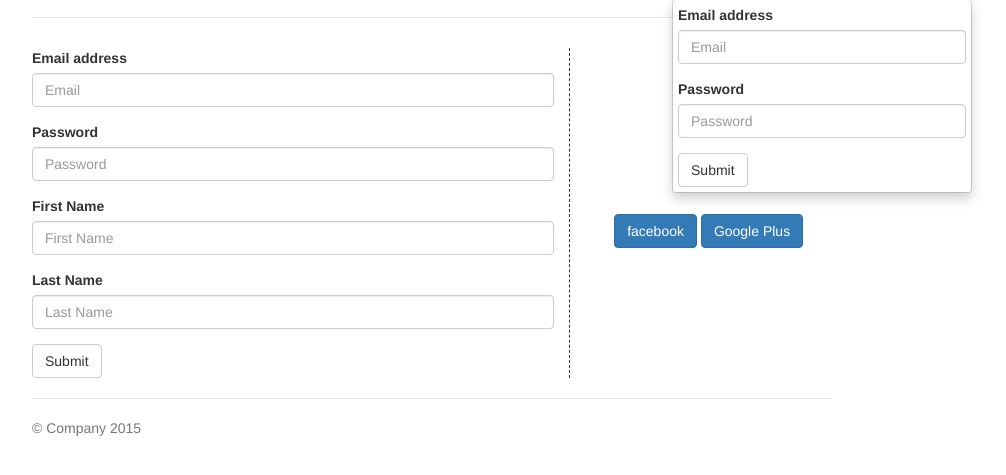
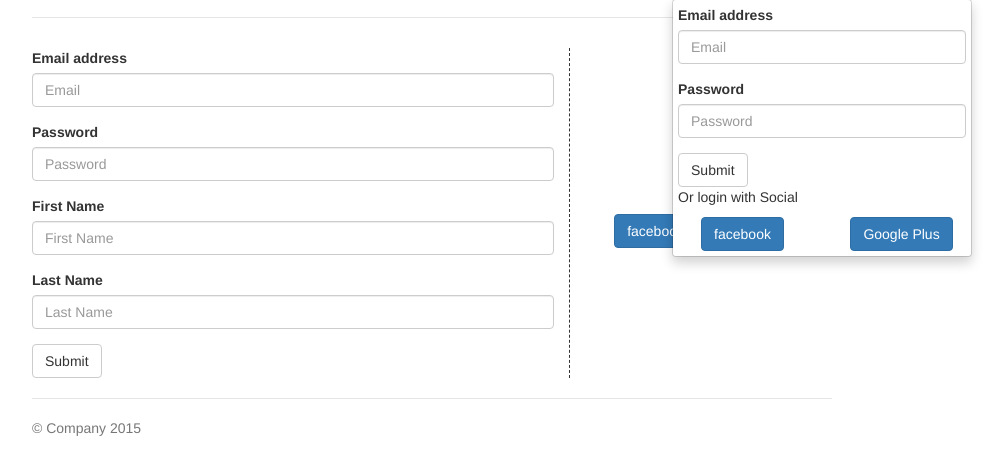
Before and after one commit to gitter-badger/website-9, a Django app: page /account/signup in a window 1280 px wide, after a click on "Login". Shown: the part 63-538 px from the top of the page, without its empty margins (208-1214 px from the left). Run offline with Django 3.2, Linux system fonts and the light colour scheme; some libraries are stand-ins or nearby versions.

Commit message:
button with username changed to email

```diff
--- a/account/templates/login.html
+++ b/account/templates/login.html
@@ -1,5 +1,6 @@
-<form action="{% url 'account:login' %}" method="POST" enctype="multipart/form-data">
-{% csrf_token %}
+<li>
+  <form action="{% url 'account:login' %}" method="POST" enctype="multipart/form-data">
+    {% csrf_token %}
   <div class="form-group">
     <label for="exampleInputEmail1">Email address</label>
     <input type="email" name="email" class="form-control" id="exampleInputEmail1" placeholder="Email">
@@ -10,3 +11,11 @@
   </div>
   <button type="submit" class="btn btn-default">Submit</button>
 </form>
+</li>
+<p>Or login with Social</p>
+<li>
+  <div class="row" style="text-align:center;">
+    <div class="col-md-6"><a class="btn btn-primary" href="{% url 'social:begin' 'facebook' %}" role="button">facebook</a></div>
+    <div class="col-md-6"><a class="btn btn-primary" href="{% url 'social:begin' 'google-oauth2' %}" role="button">Google Plus</a></div>
+  </div>
+</li>
--- a/account/urls.py
+++ b/account/urls.py
@@ -8,4 +8,5 @@ urlpatterns = [
    	url(r'^signup$', views.signup, name='signup'),
    	url(r'^login$', views.login_view, name='login'),
    	url(r'^logout$', views.logout_view, name='logout'),
+   	url(r'^user$', views.user_detail, name='user_detail'),
 ]
--- a/account/views.py
+++ b/account/views.py
@@ -97,3 +97,7 @@ def home(request):
     context = {}
     template = 'home.html'
     return render(request, template, context)
+
+
+def user_detail(request):
+    return render(request, 'user-detail.html')
--- a/frontend/templates/base.html
+++ b/frontend/templates/base.html
@@ -28,7 +28,7 @@
             <nav>
               {% if request.user.is_authenticated %}
                 <ul class="nav nav-pills pull-right">
-                  <li role="presentation" class="{% active_page request 'logout' %}"><a href="{% url 'account:logout' %}">{{ request.user }}</a></li>
+                  <li role="presentation" class="{% active_page request 'user_detail' %}"><a href="{% url 'account:user_detail' %}">{{ request.user.email }}</a></li>
                   <li role="presentation" class="{% active_page request 'logout' %}"><a href="{% url 'account:logout' %}">Logout</a></li>
                 </ul>
               {% else %}
```
Also changed, not shown: account/templates/user-detail.html (added, +19 -0 lines), frontend/static/images/avatar.png (added), frontend/static/images/avatar.svg (added).
